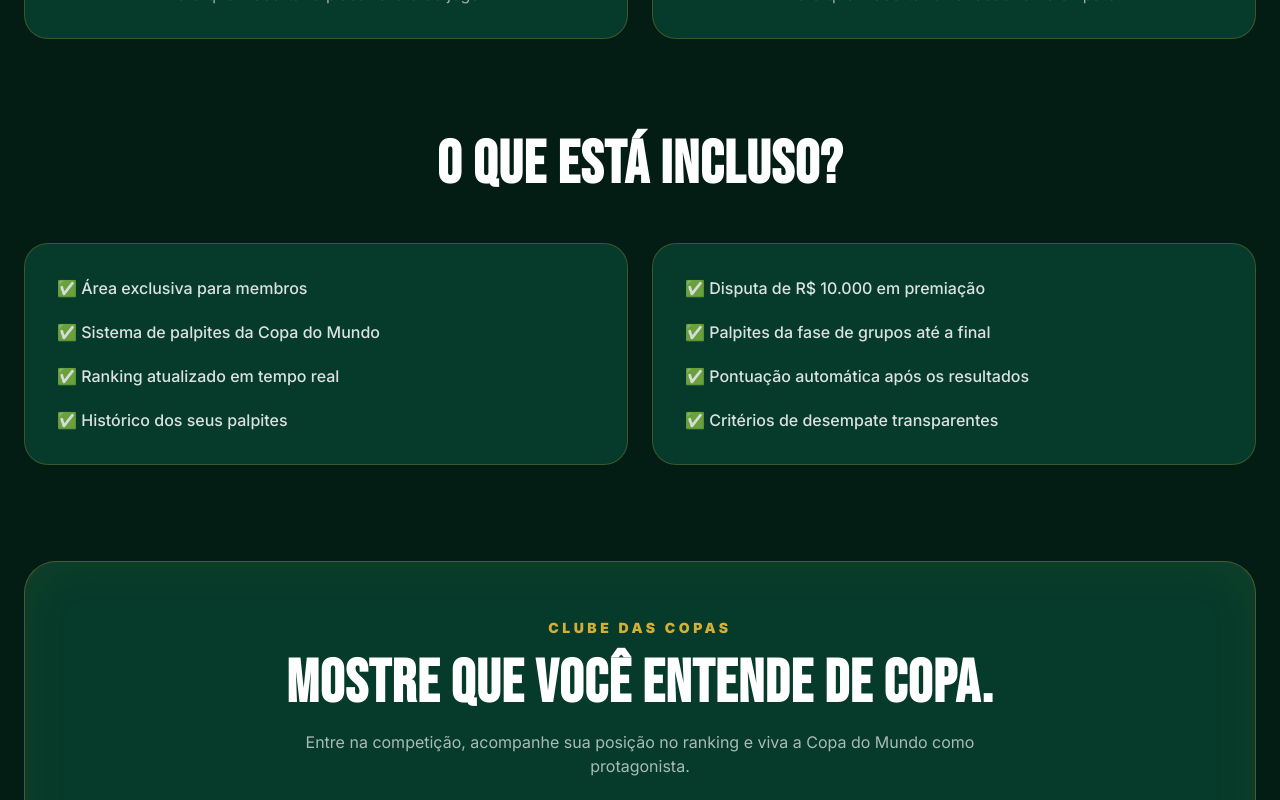
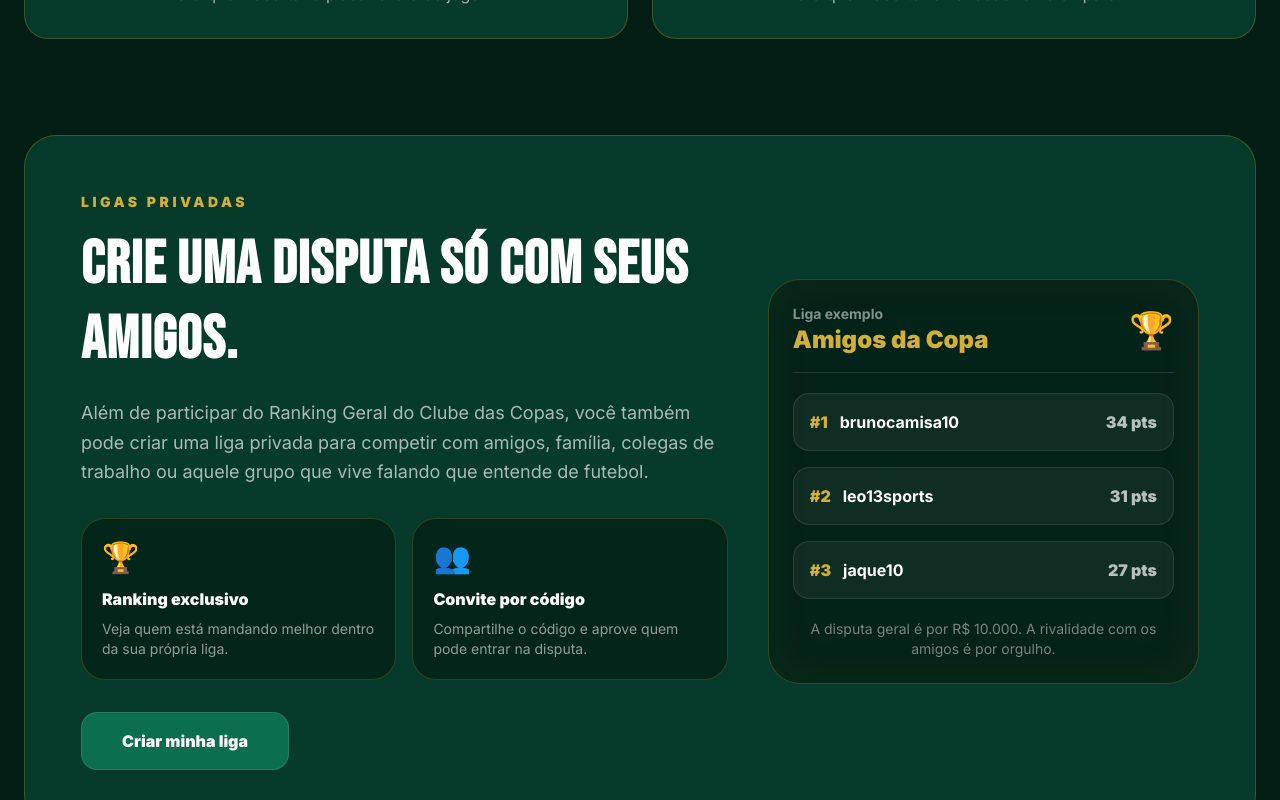
Before and after one commit to Passaportedasorte/clube-das-copas, a Next.js app: page / in a window 1280 px wide. Shown: the part 2040-2840 px from the top of the page. Built offline with nearby package versions, Linux system fonts and the light colour scheme; no server answers.

Commit message:
feat: destacar ligas privadas na home

```diff
--- a/app/page.tsx
+++ b/app/page.tsx
@@ -168,6 +168,101 @@ export default function Home() {
             </div>
           </div>
 
+
+<div className="mt-20 md:mt-24 bg-[#063A2A] border border-[#D4AF37]/25 rounded-[2rem] p-8 md:p-14">
+  <div className="grid md:grid-cols-[1.2fr_0.8fr] gap-10 items-center">
+    <div>
+      <p className="text-[#D4AF37] font-black tracking-[0.25em] text-sm">
+        LIGAS PRIVADAS
+      </p>
+
+      <h2 className="mt-4 text-4xl md:text-6xl font-black leading-tight">
+        Crie uma disputa só com seus amigos.
+      </h2>
+
+      <p className="text-white/65 mt-5 text-lg leading-relaxed">
+        Além de participar do Ranking Geral do Clube das Copas, você também pode
+        criar uma liga privada para competir com amigos, família, colegas de
+        trabalho ou aquele grupo que vive falando que entende de futebol.
+      </p>
+
+      <div className="grid md:grid-cols-2 gap-4 mt-8">
+        <div className="bg-[#031D15]/70 border border-[#D4AF37]/20 rounded-3xl p-5">
+          <p className="text-3xl">🏆</p>
+          <p className="font-black mt-3">
+            Ranking exclusivo
+          </p>
+          <p className="text-white/55 text-sm mt-2">
+            Veja quem está mandando melhor dentro da sua própria liga.
+          </p>
+        </div>
+
+        <div className="bg-[#031D15]/70 border border-[#D4AF37]/20 rounded-3xl p-5">
+          <p className="text-3xl">👥</p>
+          <p className="font-black mt-3">
+            Convite por código
+          </p>
+          <p className="text-white/55 text-sm mt-2">
+            Compartilhe o código e aprove quem pode entrar na disputa.
+          </p>
+        </div>
+      </div>
+
+      <a
+        href="/ligas"
+        className="inline-block mt-8 bg-[#0B6E4F] hover:bg-[#0D8A63] transition text-white px-10 py-4 rounded-2xl font-black border border-white/10"
+      >
+        Criar minha liga
+      </a>
+    </div>
+
+    <div className="bg-[#031D15]/80 border border-[#D4AF37]/25 rounded-[2rem] p-6 shadow-[inset_0_0_50px_rgba(212,175,55,0.06)]">
+      <div className="flex items-center justify-between border-b border-white/10 pb-4">
+        <div>
+          <p className="text-sm text-white/50 font-bold">
+            Liga exemplo
+          </p>
+          <p className="font-black text-2xl text-[#D4AF37]">
+            Amigos da Copa
+          </p>
+        </div>
+
+        <span className="text-4xl">🏆</span>
+      </div>
+
+      <div className="mt-5 space-y-4">
+        {[
+          ["#1", "brunocamisa10", "34 pts"],
+          ["#2", "leo13sports", "31 pts"],
+          ["#3", "jaque10", "27 pts"],
+        ].map((item) => (
+          <div
+            key={item[0]}
+            className="flex items-center justify-between bg-white/5 border border-white/10 rounded-2xl p-4"
+          >
+            <div className="flex items-center gap-3">
+              <span className="font-black text-[#D4AF37]">
+                {item[0]}
+              </span>
+
+              <span className="font-bold">
+                {item[1]}
+              </span>
+            </div>
+
+            <span className="font-black text-white/70">
+              {item[2]}
+            </span>
+          </div>
+        ))}
+      </div>
+
+      <p className="text-white/45 text-sm mt-5 text-center">
+        A disputa geral é por R$ 10.000. A rivalidade com os amigos é por orgulho.
+      </p>
+    </div>
+  </div>
+</div>
           <div className="mt-20 md:mt-24">
             <h2 className="text-4xl md:text-6xl font-black text-center">
               O que está incluso?
```
